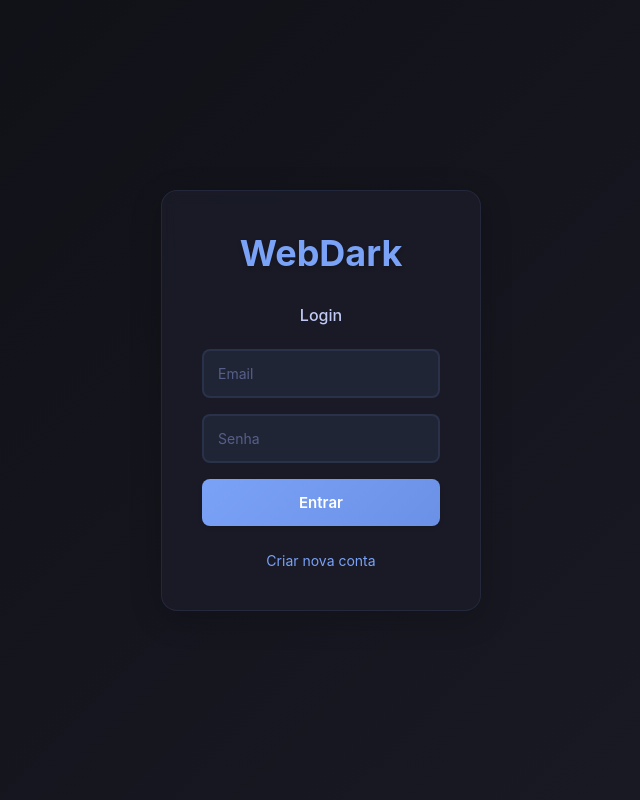
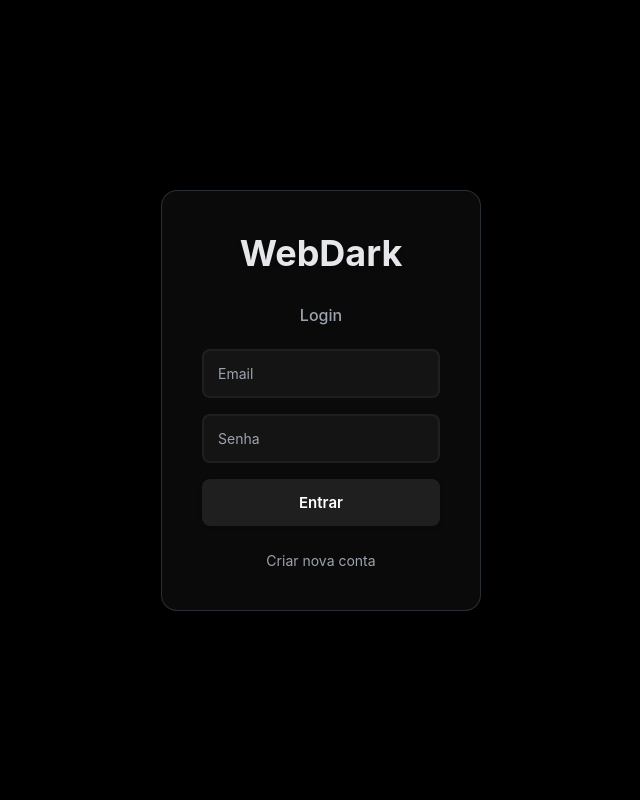
Before and after one commit to OkuraPy/wdstudio, a Flask app: template auth_web/templates/login.html in a window 1280 px wide. Shown: the whole page, without its empty margins (319-959 px from the left). Run offline with Flask 3, Linux system fonts and the light colour scheme; the template is opened without the code that fills it, so the values that code supplies are empty.

Commit message:
feat: Atualizado tema do login para preto

```diff
--- a/auth_web/static/css/style.css
+++ b/auth_web/static/css/style.css
@@ -6,8 +6,8 @@
 }
 
 body {
-    background: linear-gradient(135deg, #0f0f15 0%, #1a1b26 100%);
-    color: #c0caf5;
+    background-color: #000000;
+    color: #ffffff;
     min-height: 100vh;
     display: flex;
     align-items: center;
@@ -21,37 +21,36 @@ body {
 }
 
 .auth-box {
-    background-color: rgba(26, 27, 38, 0.95);
+    background-color: #0a0a0a;
     padding: 40px;
     border-radius: 16px;
     text-align: center;
     box-shadow: 0 8px 32px rgba(0, 0, 0, 0.2);
-    backdrop-filter: blur(8px);
-    border: 1px solid rgba(122, 162, 247, 0.1);
+    border: 1px solid rgba(75, 85, 99, 0.5);
 }
 
 h1 {
     font-size: 36px;
     font-weight: bold;
     margin-bottom: 30px;
-    color: #7aa2f7;
+    color: #e5e7eb;
     text-shadow: 0 2px 4px rgba(0, 0, 0, 0.2);
 }
 
 .subtitle {
     font-size: 16px;
-    color: #c0caf5;
+    color: #9ca3af;
     margin-bottom: 24px;
     font-weight: 500;
 }
 
 .info-text {
     font-size: 14px;
-    color: #565f89;
+    color: #808080;
     margin: 16px 0 24px;
     line-height: 1.5;
     padding: 12px;
-    background-color: rgba(36, 40, 59, 0.5);
+    background-color: #141414;
     border-radius: 8px;
 }
 
@@ -61,7 +60,7 @@ h1 {
 }
 
 a {
-    color: #7aa2f7;
+    color: #9ca3af;
     text-decoration: none;
     font-size: 14px;
     transition: all 0.2s;
@@ -70,8 +69,8 @@ a {
 }
 
 a:hover {
-    color: #6b91e6;
-    background-color: rgba(122, 162, 247, 0.1);
+    color: #e5e7eb;
+    background-color: rgba(156, 163, 175, 0.1);
 }
 
 form {
@@ -83,9 +82,9 @@ form {
 input {
     width: 100%;
     padding: 14px;
-    background-color: rgba(36, 40, 59, 0.8);
-    color: #c0caf5;
-    border: 2px solid rgba(122, 162, 247, 0.1);
+    background-color: #141414;
+    color: #ffffff;
+    border: 2px solid #1f1f1f;
     border-radius: 8px;
     font-size: 14px;
     transition: all 0.2s ease;
@@ -93,13 +92,13 @@ input {
 
 input:focus {
     outline: none;
-    border-color: #7aa2f7;
-    background-color: rgba(36, 40, 59, 1);
-    box-shadow: 0 0 0 3px rgba(122, 162, 247, 0.2);
+    border-color: #2d2d2d;
+    background-color: #1f1f1f;
+    box-shadow: 0 0 0 3px rgba(75, 85, 99, 0.2);
 }
 
 input::placeholder {
-    color: #565f89;
+    color: #9ca3af;
 }
 
 button {
@@ -110,14 +109,14 @@ button {
     border-radius: 8px;
     cursor: pointer;
     transition: all 0.2s ease;
-    background: linear-gradient(135deg, #7aa2f7 0%, #6b91e6 100%);
-    color: white;
+    background-color: #1f1f1f;
+    color: #ffffff;
     border: none;
     box-shadow: 0 2px 4px rgba(0, 0, 0, 0.1);
 }
 
 button:hover {
-    background: linear-gradient(135deg, #6b91e6 0%, #5c80d5 100%);
+    background-color: #2d2d2d;
     transform: translateY(-1px);
     box-shadow: 0 4px 8px rgba(0, 0, 0, 0.2);
 }
```
